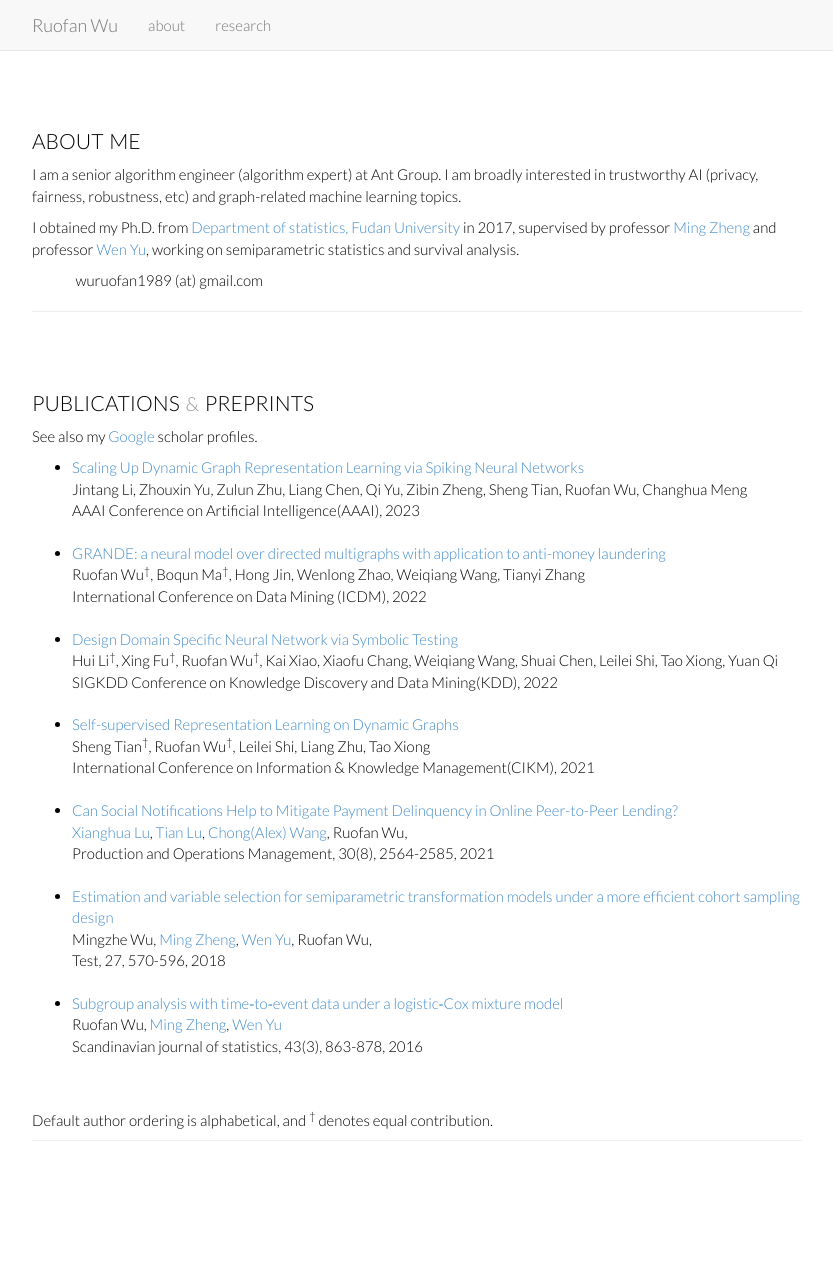
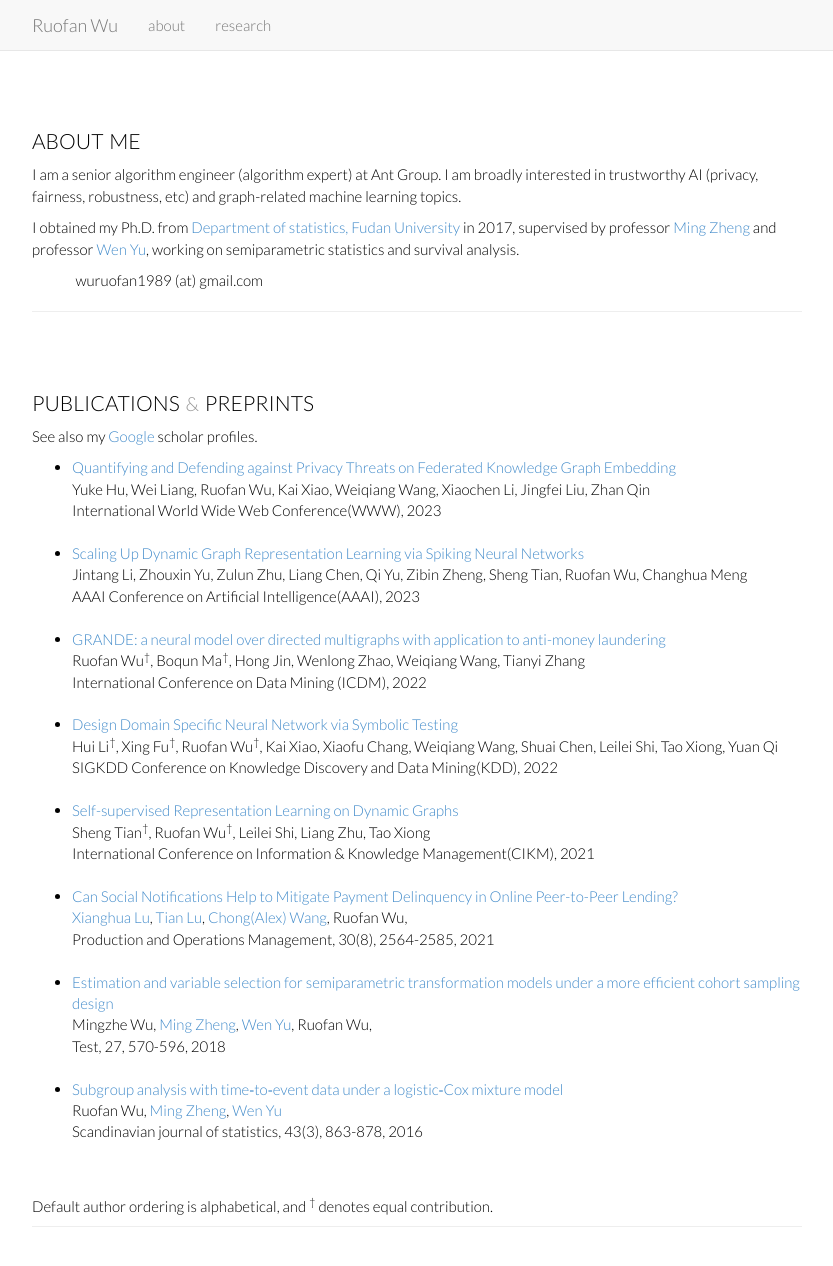
Before and after one commit to Rorschach1989/rorschach1989.github.io, a Jekyll site: the page index.html, which Jekyll copies as it is, in a window 1280 px wide and 1287 px high. Shown: the top 1266 px of the window, without its empty margins (223-1056 px from the left). Built offline with Jekyll 4.4.1, drawn with Linux system fonts in a browser that asks for light colours; nearby versions of some CDN libraries; library files that are not in the unit come from our copies.

Commit message:
Change template #17

```diff
--- a/index.html
+++ b/index.html
@@ -115,6 +115,15 @@
 	  scholar profiles.
 	  <br>
 	  <ul>
+
+		<li> <a>
+			Quantifying and Defending against Privacy Threats on Federated Knowledge Graph Embedding </a><br>
+			Yuke Hu, Wei Liang, Ruofan Wu, Kai Xiao, Weiqiang Wang, Xiaochen Li, Jingfei Liu, Zhan Qin
+			<br>
+			International World Wide Web Conference(WWW), 2023
+			<br>
+			<br>
+		</li>
 
 		<li> <a href="https://arxiv.org/abs/2302.02101">
 			Scaling Up Dynamic Graph Representation Learning via Spiking Neural Networks </a><br>
```
